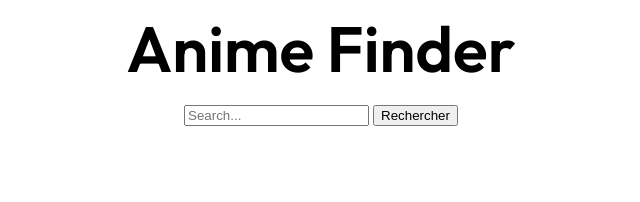
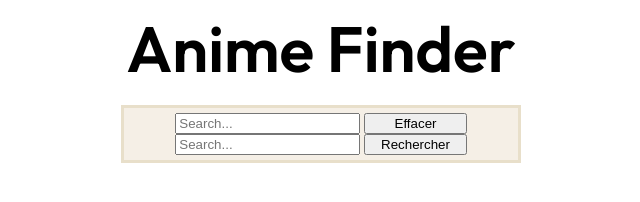
Before and after one commit to 0-11mohamed/Anime_Requester, a plain HTML site: page index.html in a window 1280 px wide. Shown: the whole page, without its empty margins (319-959 px from the left). Drawn offline with Linux system fonts and the light colour scheme.

Commit message:
feat: modif' de la zone de recherche

```diff
--- a/index.html
+++ b/index.html
@@ -12,8 +12,15 @@
         <p id="centerTitle">Anime Finder</p>
 
         <div id="searchZone">
-            <input type="search" id="query" name="q" placeholder="Search...">
-            <button>Rechercher</button>
+            <div id="typeZone">
+                <input type="search" id="query" name="q" placeholder="Search...">
+                <button>Effacer</button>
+            </div>
+
+            <div id="writeZone">
+                <input type="search" id="query" name="q" placeholder="Search...">
+                <button id="research">Rechercher</button>
+            </div>
         </div>
 
         <script src="src/javascript/script.js"></script>
--- a/src/css/styles.css
+++ b/src/css/styles.css
@@ -1,4 +1,10 @@
 @import url('https://fonts.googleapis.com/css2?family=Outfit:wght@100..900&display=swap');
+
+body{
+    align-items: center;
+    display: flex;
+    flex-direction: column;
+}
 
 #centerTitle{
     text-align: center;
@@ -10,5 +16,19 @@
 
 #searchZone{
     margin-top: 1rem;
-    text-align: center;
+    width: 30vw;
+    align-items: center;
+    display: flex;
+    flex-direction: column;
+    border: 3px solid #E8DFCA;
+    background-color: #F5EFE6;
+    padding: 5px;
 }
+
+button{
+    width: 8vw;
+}
+
+#buttons{
+    font-size: 20px;
+}
```
